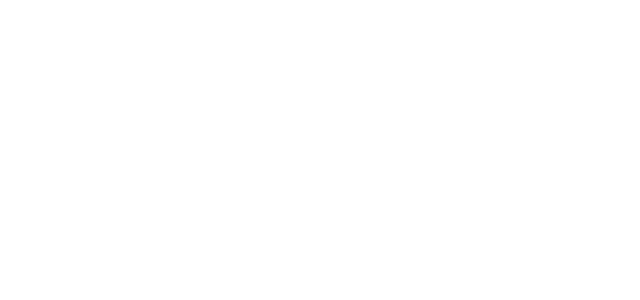
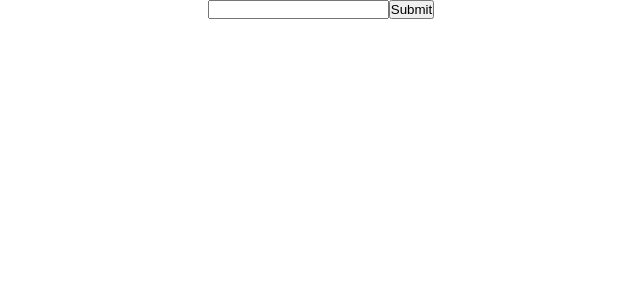
Before and after one commit to pankajspace/adv-react-enzyme-hooks, a React (Create React App) app: page / in a window 1280 px wide. Shown: the top 300 px of the page, without its empty margins (319-959 px from the left). Built offline with nearby package versions, Linux system fonts and the light colour scheme.

Commit message:
Input component tests completed

```diff
--- a/package.json
+++ b/package.json
@@ -9,6 +9,7 @@
     "check-prop-types": "^1.1.2",
     "enzyme": "^3.11.0",
     "enzyme-adapter-react-16": "^1.15.6",
+    "prop-types": "^15.7.2",
     "react": "^17.0.1",
     "react-dom": "^17.0.1",
     "react-scripts": "4.0.2",
--- a/src/App.js
+++ b/src/App.js
@@ -1,7 +1,12 @@
 import "./App.css";
+import { Input } from "./Input";
 
 function App() {
-  return <div data-test="app-component" className="App"></div>;
+  return (
+    <div data-test="app-component" className="App">
+      <Input secretWord="party" />
+    </div>
+  );
 }
 
 export default App;
--- /dev/null
+++ b/src/Input.js
@@ -0,0 +1,31 @@
+import React from "react";
+
+import propTypes from "prop-types";
+
+export const Input = ({ secretWord }) => {
+	const [currentGuess, setCurrentGuess] = React.useState("");
+
+	const handleChange = (e) => {
+		// console.log(e.target.value);
+		setCurrentGuess(e.target.value);
+	}
+
+	const handleClick = (e) => {
+		// console.log(e.target);
+		e.preventDefault();
+		setCurrentGuess("");
+	}
+
+	return (
+		<div data-test="component-input">
+			<form>
+				<input data-test="input-box" value={currentGuess} onChange={(e) => handleChange(e)} />
+				<button data-test="submit-button" type="submit" onClick={handleClick}>Submit</button>
+			</form>
+		</div>
+	)
+}
+
+Input.propTypes = {
+	secretWord: propTypes.string.isRequired
+}
```
Also changed, not shown: 2 other files (tests, documents, lock files or other folders).
